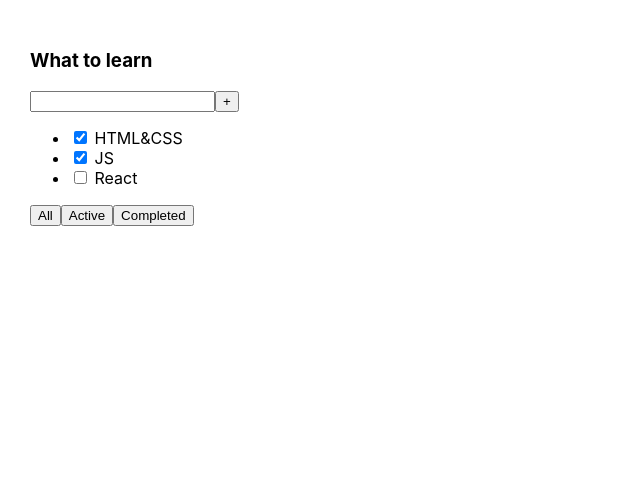
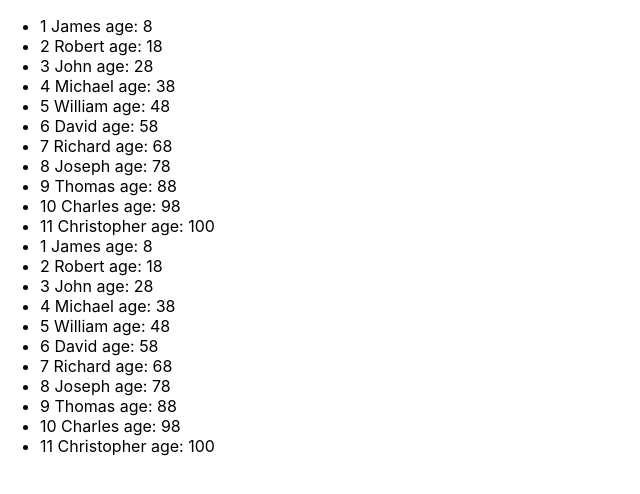
Before and after one commit to VadzimAJ/ToDoList_IT_inc, a React (Create React App) app: page / in a window 1280 px wide. Shown: the top 494 px of the page, without its empty margins (0-640 px from the left). Built offline with nearby package versions, Linux system fonts and the light colour scheme.

Commit message:
feat: complite map lesson task

```diff
--- a/src/App.tsx
+++ b/src/App.tsx
@@ -1,27 +1,45 @@
-import React from 'react';
+import React, {useState} from 'react';
+import { ReactDOM } from 'react';
+import './index.css'
 import './App.css';
+import { StudentComponent } from './StudentComponent';
+
+
+
+// Hi Guys!
+// Let's reinforce our current session!
+// -You have 2 arrays. You should create a new component TASKS, where you will render these arrays.
+// -Don't forget to assign types to our data.
 
 function App() {
-    return (
-        <div className="App">
-            <div>
-                <h3>What to learn</h3>
-                <div>
-                    <input/>
-                    <button>+</button>
-                </div>
-                <ul>
-                    <li><input type="checkbox" checked={true}/> <span>HTML&CSS</span></li>
-                    <li><input type="checkbox" checked={true}/> <span>JS</span></li>
-                    <li><input type="checkbox" checked={false}/> <span>React</span></li>
-                </ul>
-                <div>
-                    <button>All</button>
-                    <button>Active</button>
-                    <button>Completed</button>
-                </div>
-            </div>
-        </div>
+
+    let [students, setStudents] = useState([
+        {id: 1, name: "James", age: 8},
+        {id: 2, name: "Robert", age: 18},
+        {id: 3, name: "John", age: 28},
+        {id: 4, name: "Michael", age: 38},
+        {id: 5, name: "William", age: 48},
+        {id: 6, name: "David", age: 58},
+        {id: 7, name: "Richard", age: 68},
+        {id: 8, name: "Joseph", age: 78},
+        {id: 9, name: "Thomas", age: 88},
+        {id: 10, name: "Charles", age: 98},
+        {id: 11, name: "Christopher", age: 100},
+        {id: 1, name: "James", age: 8},
+        {id: 2, name: "Robert", age: 18},
+        {id: 3, name: "John", age: 28},
+        {id: 4, name: "Michael", age: 38},
+        {id: 5, name: "William", age: 48},
+        {id: 6, name: "David", age: 58},
+        {id: 7, name: "Richard", age: 68},
+        {id: 8, name: "Joseph", age: 78},
+        {id: 9, name: "Thomas", age: 88},
+        {id: 10, name: "Charles", age: 98},
+        {id: 11, name: "Christopher", age: 100}
+    ]);
+
+       return (
+        <StudentComponent students={students}/>
     );
 }
 
--- /dev/null
+++ b/src/StudentComponent.tsx
@@ -0,0 +1,26 @@
+
+type StudentComponentType={
+  students: Array<StudentType>
+}
+
+type StudentType = {
+  id: number
+  name: string
+  age: number
+}
+
+export function StudentComponent (props:StudentComponentType){
+
+ return(
+  <ul>
+    {props.students.map((objectFromSrudentsArray:StudentType)=>{
+      return(
+      <li key={objectFromSrudentsArray.id}>
+        <span>{objectFromSrudentsArray.id} </span>
+        <span>{objectFromSrudentsArray.name} </span>
+        <span>age: {objectFromSrudentsArray.age}</span></li>
+      )
+    })}
+  </ul>
+ )
+}
```
